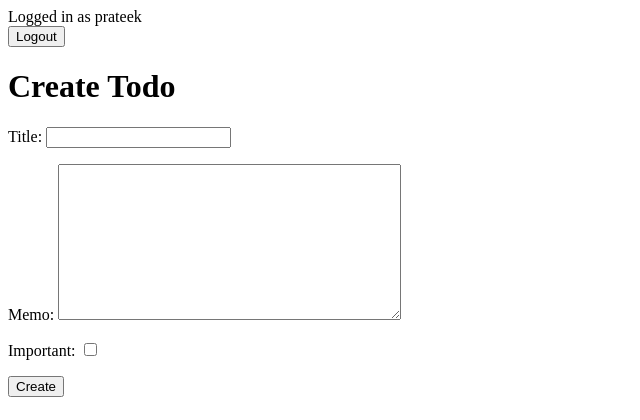
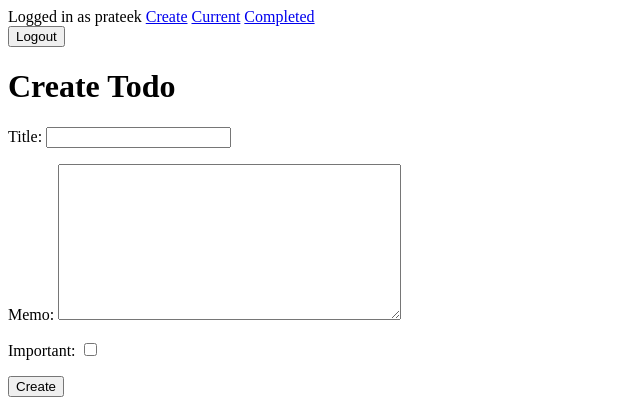
Before and after one commit to prateekvarma/python-todo, a Django app: page /create/ in a window 1280 px wide. Shown: the top 420 px of the page, without its empty margins (0-640 px from the left). Run offline with Django 3.2, Linux system fonts and the light colour scheme; a user stored in the database is signed in.

Commit message:
added links to base template

```diff
--- a/todoapp/templates/todoapp/base.html
+++ b/todoapp/templates/todoapp/base.html
@@ -1,6 +1,12 @@
 
 {% if user.is_authenticated %}
     Logged in as {{ user.username }}
+
+    <a href="{% url 'createtodos' %}">Create</a>
+    <a href="{% url 'currenttodos' %}">Current</a>
+    <a href="{% url 'completedtodos' %}">Completed</a>
+
+
     <form action="{% url 'logoutuser' %}" method="post">
         {% csrf_token %}
     <button type="submit">Logout</button>
```
